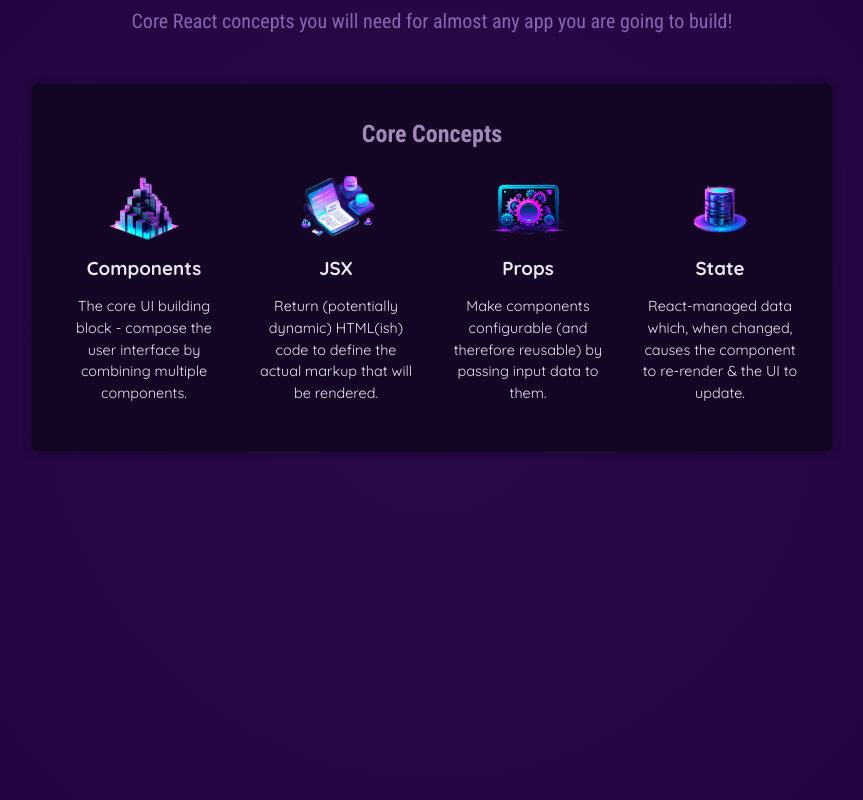
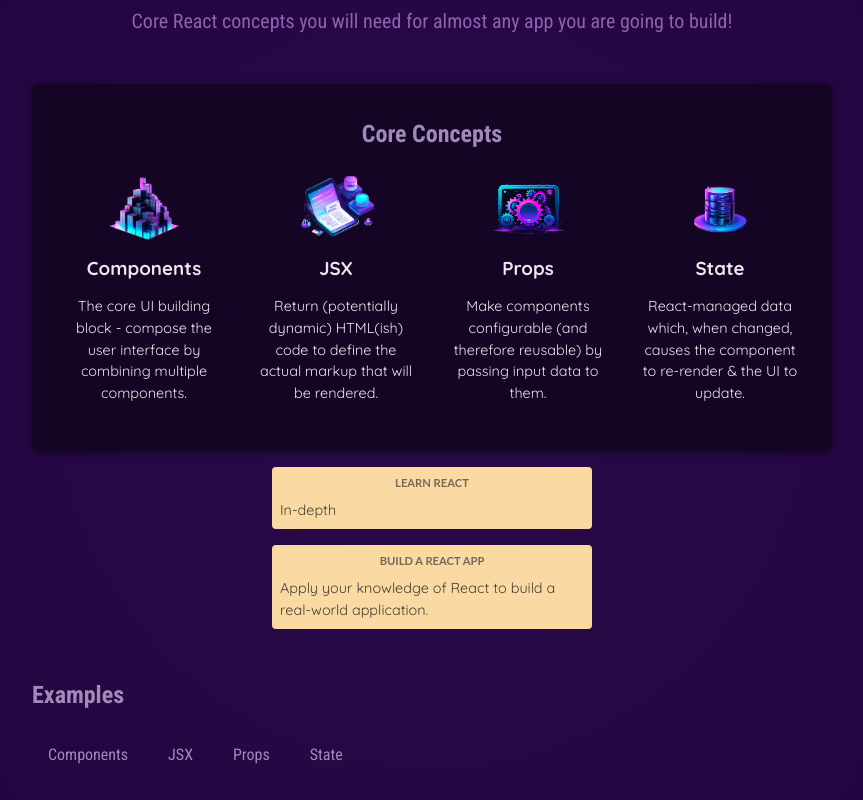
Before and after one commit to IgnacioMarucco/next, a React (Vite) app in the folder react-essentials-components/01-starting-project/: page / in a window 1280 px wide. Shown: the part 248-1048 px from the top of the page, without its empty margins (208-1071 px from the left). Built offline with nearby package versions, Linux system fonts and the light colour scheme.

Commit message:
Add CourseGoal and TabButton components with associated styles

```diff
--- a/react-essentials-components/01-starting-project/src/App.jsx
+++ b/react-essentials-components/01-starting-project/src/App.jsx
@@ -1,7 +1,8 @@
 import { CORE_CONCEPTS } from "./data";
 import Header from "./components/Header/Header";
 import CoreConcept from "./components/CoreConcept/CoreConcept";
-
+import TabButton from "./components/TabButton/TabButton";
+import CourseGoal from "./components/CourseGoal/CourseGoal";
 
 
 // function CoreConcept(props) {
@@ -40,6 +41,24 @@ function App() {
             ))}
           </ul>
         </section>
+        <section id="course-goals">
+          <ul>
+            <CourseGoal title="Learn React" description="In-depth" />
+            <CourseGoal
+              title="Build a React App"
+              description="Apply your knowledge of React to build a real-world application."
+            />
+          </ul>
+        </section>
+        <section id="examples">
+          <h2>Examples</h2>
+          <menu>
+            <TabButton>Components</TabButton>
+            <TabButton>JSX</TabButton>
+            <TabButton>Props</TabButton>
+            <TabButton>State</TabButton>
+          </menu>
+        </section>
       </main>
     </div>
   );
--- /dev/null
+++ b/react-essentials-components/01-starting-project/src/components/CoreConcept/CoreConcept.css
@@ -0,0 +1,43 @@
+
+#core-concepts {
+  padding: 2rem;
+  border-radius: 6px;
+  background-color: #140524;
+  box-shadow: 0 2px 8px rgba(0, 0, 0, 0.4);
+}
+
+main h2 {
+  text-align: center;
+  font-family: "Roboto Condensed", sans-serif;
+  margin: 0 0 1.5rem 0;
+  color: #a18aba;
+}
+
+#core-concepts ul {
+  list-style: none;
+  padding: 0;
+  margin: 0;
+  display: flex;
+  gap: 2rem;
+  flex-wrap: wrap;
+  justify-content: center;
+}
+
+#core-concepts li {
+  width: 10rem;
+  text-align: center;
+}
+
+#core-concepts li img {
+  height: 4rem;
+  width: 6rem;
+  object-fit: cover;
+}
+
+#core-concepts li h3 {
+  margin: 0.5rem 0;
+}
+
+#core-concepts li p {
+  font-size: 0.9rem;
+}
--- a/react-essentials-components/01-starting-project/src/components/CoreConcept/CoreConcept.jsx
+++ b/react-essentials-components/01-starting-project/src/components/CoreConcept/CoreConcept.jsx
@@ -1,3 +1,5 @@
+import "./CoreConcept.css";
+
 export default function CoreConcept({ image, title, description }) {
   return (
     <li>
--- /dev/null
+++ b/react-essentials-components/01-starting-project/src/components/CourseGoal/CourseGoal.css
@@ -0,0 +1,27 @@
+.course-goal {
+  margin: 1rem auto;
+  padding: 0.5rem;
+  max-width: 20rem;
+  background: #fbd9a3;
+  color: #302b23;
+  border-radius: 4px;
+  text-align: left;
+}
+
+.course-goal h2,
+.course-goal p {
+  margin: 0;
+}
+
+.course-goal h2 {
+  font-family: 'Lato', sans-serif;
+  font-size: 0.7rem;
+  text-transform: uppercase;
+  color: #736957;
+  margin-bottom: 0.5rem;
+}
+
+.course-goal p {
+  font-size: 0.9rem;
+  color: #474034;
+}
--- /dev/null
+++ b/react-essentials-components/01-starting-project/src/components/CourseGoal/CourseGoal.jsx
@@ -0,0 +1,10 @@
+import "./CourseGoal.css";
+
+export default function CourseGoal({title, description}) {
+    return (
+      <li className="course-goal">
+        <h2>{title}</h2>
+        <p>{description}</p>
+      </li>
+    );
+}
--- /dev/null
+++ b/react-essentials-components/01-starting-project/src/components/Header/Header.css
@@ -0,0 +1,27 @@
+header {
+  text-align: center;
+  margin: 3rem 0;
+}
+
+header img {
+  height: 5rem;
+  width: 10rem;
+  object-fit: cover;
+}
+
+header h1 {
+  margin: 0;
+  font-family: "Roboto Condensed", sans-serif;
+  font-size: 5rem;
+  background: linear-gradient(40deg, #ea00ff, #ea00ff, #03d5ff, #03d5ff);
+  -webkit-background-clip: text;
+  -webkit-text-fill-color: transparent;
+  filter: drop-shadow(0 2px 8px rgba(0, 0, 0, 0.5));
+}
+
+header p {
+  margin: 0;
+  font-size: 1.25rem;
+  color: #8964b0;
+  font-family: "Roboto Condensed", sans-serif;
+}
--- a/react-essentials-components/01-starting-project/src/components/Header/Header.jsx
+++ b/react-essentials-components/01-starting-project/src/components/Header/Header.jsx
@@ -1,3 +1,4 @@
+import "./Header.css";
 import reactImg from "./../../assets/react-core-concepts.png";
 
 const reactDescriptions = ["Fundamental", "Crucial", "Core"];
--- /dev/null
+++ b/react-essentials-components/01-starting-project/src/components/TabButton/TabButton.jsx
@@ -0,0 +1,13 @@
+export default function TabButton(props) {
+    function handleClick() {
+        console.log(`You clicked the ${props.children} tab!`);
+    }
+
+    return (
+      <li>
+        <button onClick={handleClick}>
+          {props.children}
+        </button>
+      </li>
+    );
+}
--- a/react-essentials-components/01-starting-project/src/index.css
+++ b/react-essentials-components/01-starting-project/src/index.css
@@ -19,81 +19,10 @@ html {
   min-height: 80rem;
 }
 
-header {
-  text-align: center;
-  margin: 3rem 0;
-}
-
-header img {
-  height: 5rem;
-  width: 10rem;
-  object-fit: cover;
-}
-
-header h1 {
-  margin: 0;
-  font-family: "Roboto Condensed", sans-serif;
-  font-size: 5rem;
-  background: linear-gradient(40deg, #ea00ff, #ea00ff, #03d5ff, #03d5ff);
-  -webkit-background-clip: text;
-  -webkit-text-fill-color: transparent;
-  filter: drop-shadow(0 2px 8px rgba(0, 0, 0, 0.5));
-}
-
-header p {
-  margin: 0;
-  font-size: 1.25rem;
-  color: #8964b0;
-  font-family: "Roboto Condensed", sans-serif;
-}
-
 main {
   width: 90%;
   max-width: 50rem;
   margin: auto;
-}
-
-#core-concepts {
-  padding: 2rem;
-  border-radius: 6px;
-  background-color: #140524;
-  box-shadow: 0 2px 8px rgba(0, 0, 0, 0.4);
-}
-
-main h2 {
-  text-align: center;
-  font-family: "Roboto Condensed", sans-serif;
-  margin: 0 0 1.5rem 0;
-  color: #a18aba;
-}
-
-#core-concepts ul {
-  list-style: none;
-  padding: 0;
-  margin: 0;
-  display: flex;
-  gap: 2rem;
-  flex-wrap: wrap;
-  justify-content: center;
-}
-
-#core-concepts li {
-  width: 10rem;
-  text-align: center;
-}
-
-#core-concepts li img {
-  height: 4rem;
-  width: 6rem;
-  object-fit: cover;
-}
-
-#core-concepts li h3 {
-  margin: 0.5rem 0;
-}
-
-#core-concepts li p {
-  font-size: 0.9rem;
 }
 
 #examples {
@@ -148,3 +77,9 @@ main h2 {
 #tab-content code {
   font-size: 1rem;
 }
+
+ul {
+  list-style: none;
+  padding: 0;
+  margin: 0;
+}
```
